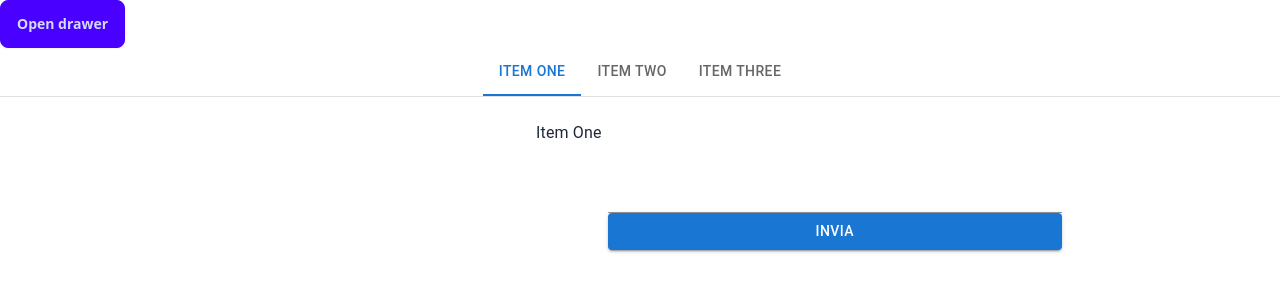
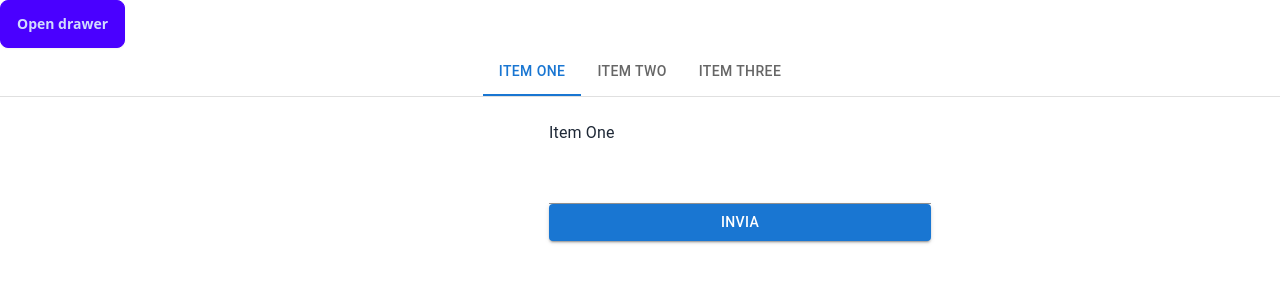
Before and after one commit to Fordprefect-cmd/petrarc-app-react, a React (Create React App) app: page / in a window 1280 px wide. Shown: the top 300 px of the page. Built offline with nearby package versions, Linux system fonts and the light colour scheme.

Commit message:
diosanto tabelle + tabs alè

```diff
--- a/src/App.css
+++ b/src/App.css
@@ -3,9 +3,10 @@
 .poesia_imput_bottone {
   display: flex;
   position: relative;
-  justify-content: left;
-  margin-top: 5%;
-  margin-left: 10%;
+  justify-content: center;
+  width: 300%;
+  margin-top: 15%;
+
   flex-direction: column;
 
 }
@@ -18,10 +19,17 @@
   flex-direction: column;
 }
 
+.tabelle {
+  display: flex;
+  flex-direction: column;
+  justify-content: space-between;
+}
+
+
 .tabPanel {
   display: flex;
-  flex-direction: column;
-  margin-left: 40%;
+  justify-content: center;
+
 
 
 }
--- a/src/components/RenderTables.js
+++ b/src/components/RenderTables.js
@@ -68,7 +68,7 @@ export const RenderTables = ({ responseData }) => {
   const table2Data = responseData.ajaxResponses.map((responseData) => responseData.response.table2).flat();
 
   return (
-    <div>
+    <div className='tabelle'>
       {/* Table 1 */}
       <Paper sx={{ width: '100%', overflow: 'hidden', marginBottom: '20px' }}>
         <TableContainer sx={{ maxHeight: 440 }}>
```
